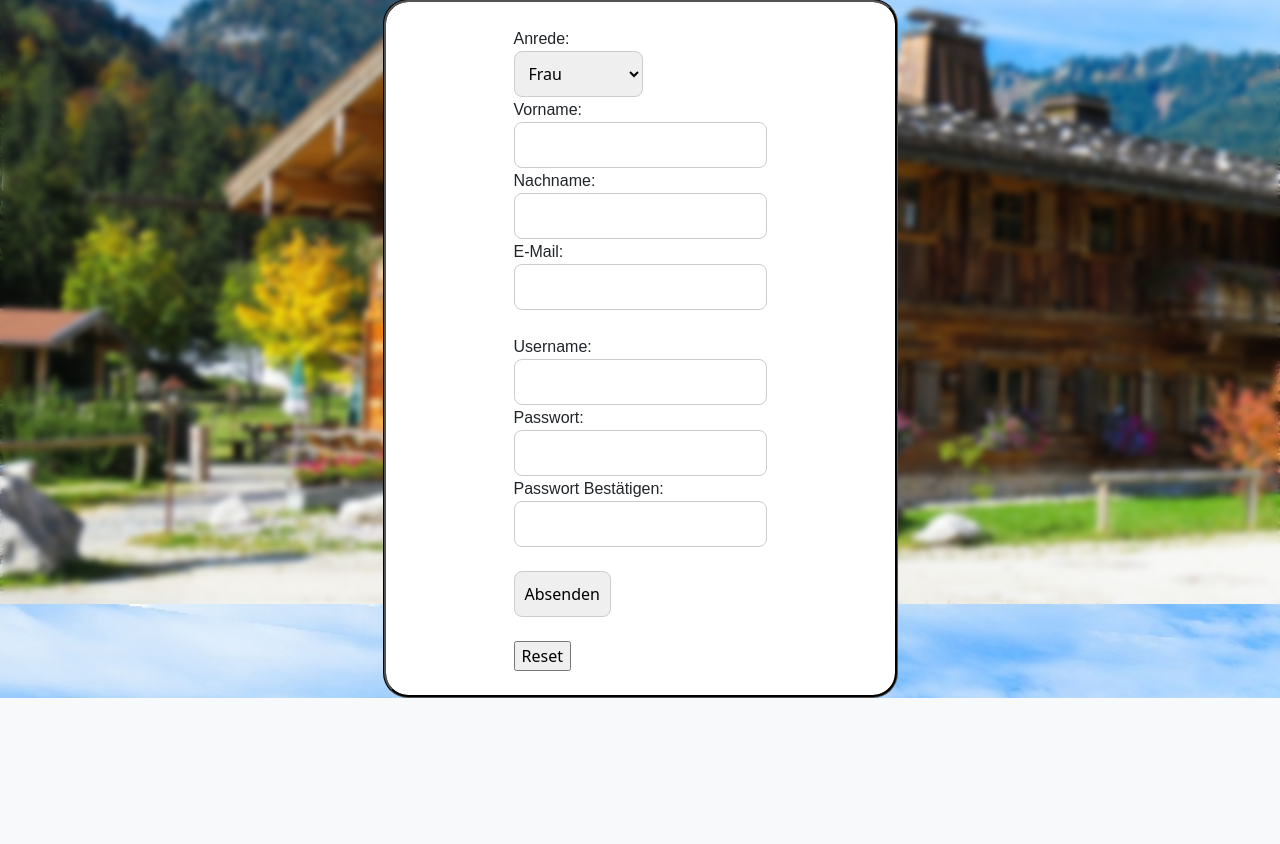
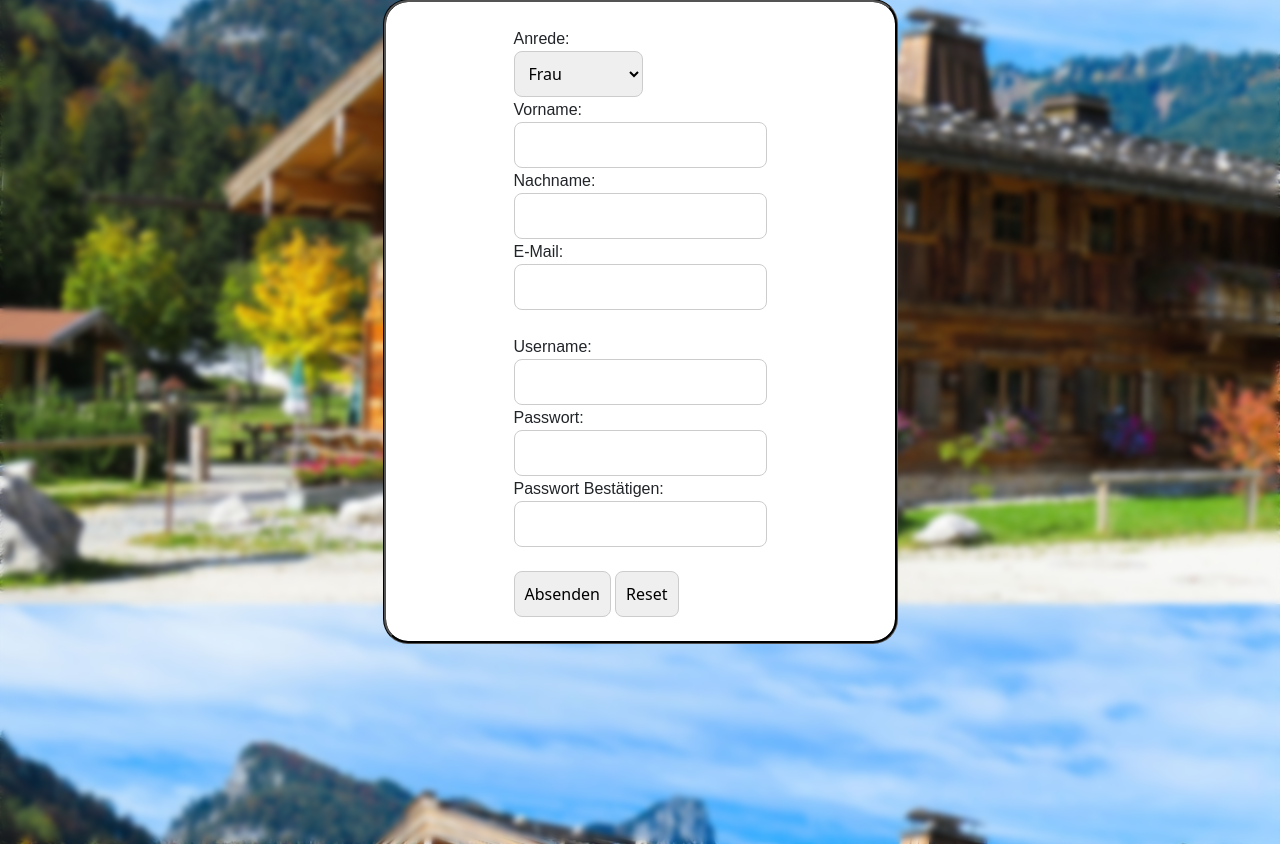
Before and after one commit to ShadyMate/Bergzauber_Retreat, a PHP site: page /webtechnologie/registrierung.php in a window 1280 px wide. Shown: the part 196-1040 px from the top of the page. Before the commit the page ends 894 px from the top, so only its background shows below. Run offline with PHP 8.4, Linux system fonts and the light colour scheme.

Commit message:
updated button in registrierung.php

```diff
--- a/WEB_Hotel_Böhler_Trost/css/stylesheet.css
+++ b/WEB_Hotel_Böhler_Trost/css/stylesheet.css
@@ -48,7 +48,7 @@ aside{
     float: right;
     text-align: center;
 }
-input[type="text"], input[type="password"], input[type="submit"], input[type="email"], select{
+input[type="text"], input[type="password"], input[type="submit"], input[type=reset], input[type="email"], select{
     padding: 10px;
     border: 1px solid #ccc;
     border-radius: 8px;
--- a/WEB_Hotel_Böhler_Trost/includes/registrierung.php
+++ b/WEB_Hotel_Böhler_Trost/includes/registrierung.php
@@ -48,6 +48,11 @@ if ($_SESSION["pword"] == "admin" && $_SESSION["pwordconfirm"] != "admin") { //p
 <head>
     <title>Registrierung</title>
   <?php include "../includes/header.php"; ?>
+    <style>
+        body{
+            height: 130vh;
+        }
+    </style>
 </head>
 <header>
     <h1 class="title">Registrierung</h1>
@@ -77,7 +82,7 @@ if ($_SESSION["pword"] == "admin" && $_SESSION["pwordconfirm"] != "admin") { //p
         <label for="pwordconfirm">Passwort Bestätigen:</label><br>
         <input type="password" id="pwordconfirm" name="pwordconfirm">
         <br><br>
-        <input type="submit" name="submit" value="Absenden"><br><br>
+        <input type="submit" name="submit" value="Absenden">
         <input type="reset">
     </form>
 </div>
```
